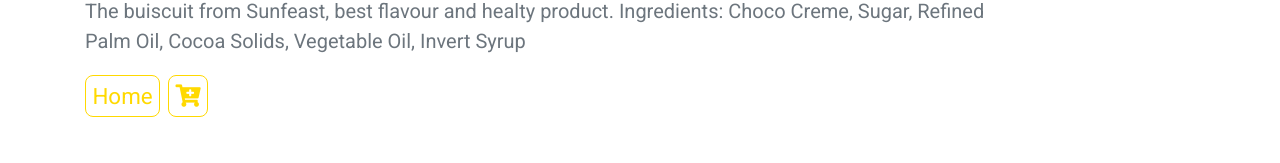
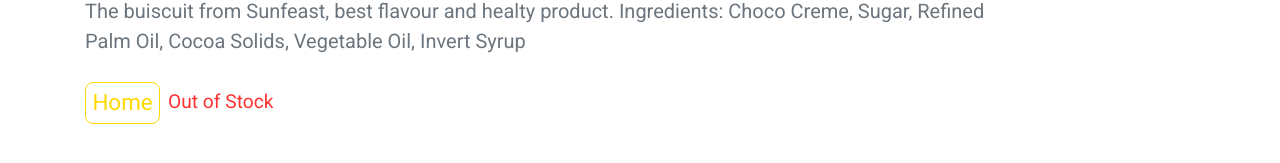
Before and after one commit to Ckbhatia/E-store, a React (Create React App) app: page /details in a window 1280 px wide. Shown: the part 749-912 px from the top of the page. Built offline with nearby package versions, Linux system fonts and the light colour scheme.

Commit message:
feat: add dec, inc, count functionality

```diff
--- a/src/components/Details.jsx
+++ b/src/components/Details.jsx
@@ -1,10 +1,13 @@
 import React, { useContext } from "react";
-import { ProductConsumer, ProductContext } from "../Context";
+import { ProductContext } from "../Context";
 import { Link } from "react-router-dom";
+import styled from "styled-components";
 import { ButtonContainer } from "./Button";
 
 export default function Details() {
-  const { detailProduct, addToCart } = useContext(ProductContext);
+  const { detailProduct, addToCart, incrementItem, decrementItem } = useContext(
+    ProductContext
+  );
   const {
     id,
     company,
@@ -13,7 +16,9 @@ export default function Details() {
     price,
     quantity,
     title,
-    inCart
+    inCart,
+    inStock,
+    count,
   } = detailProduct;
   return (
     <>
@@ -37,25 +42,51 @@ export default function Details() {
                 </strong>
               </h4>
               <p className="text-muted lead">{info}</p>
-              <div>
-                <Link to="/">
+              <div className="btn-link-container d-flex justify-evenly align-items-center">
+                <Link title="Go to home" to="/">
                   <ButtonContainer cart>Home</ButtonContainer>
                 </Link>
-                <ButtonContainer
-                  cart
-                  disabled={inCart ? true : false}
-                  onClick={() => {
-                    addToCart(id);
-                  }}
-                >
+                <ButtonWrapper className="btn-container">
                   {inCart ? (
-                    "inCart"
+                    <div className="cart-control-btn">
+                      <button
+                        className="count-btn inc-btn"
+                        onClick={() => decrementItem(id)}
+                        title="Decrement"
+                      >
+                        -
+                      </button>
+                      <Link
+                        to="cart"
+                        className="text-capitalize mb-0"
+                        title="Go to cart"
+                      >
+                        <button className="to-cart-btn">{count} In Cart</button>
+                      </Link>
+                      <button
+                        className="count-btn dec-btn"
+                        onClick={() => incrementItem(id)}
+                        title="Increment"
+                      >
+                        +
+                      </button>
+                    </div>
+                  ) : inStock ? (
+                    <span className="cart-btn-container">
+                      <button
+                        onClick={() => {
+                          addToCart(id);
+                        }}
+                        className="cart-btn"
+                        title="add to cart"
+                      >
+                        <i className="fas fa-cart-plus" />
+                      </button>
+                    </span>
                   ) : (
-                    <span className="cart-btn-container" title="add to cart">
-                      <i className="fas fa-cart-plus" />
-                    </span>
+                    <span className="stock-out-text">Out of Stock</span>
                   )}
-                </ButtonContainer>
+                </ButtonWrapper>
               </div>
             </div>
           </div>
@@ -64,3 +95,45 @@ export default function Details() {
     </>
   );
 }
+
+const ButtonWrapper = styled.div`
+  margin: 1rem 0;
+  .cart-btn {
+    background-color: transparent;
+    border: none;
+    color: var(--MainGreen);
+    font-size: 1.4rem;
+  }
+
+  .to-cart-btn {
+    font-size: 1rem;
+    color: #25a641;
+    background: transparent;
+    border: 1px solid #25a641;
+    &:hover {
+      background-color: #25a641;
+      color: #fff;
+    }
+  }
+  .count-btn {
+    font-size: 1rem;
+    color: #c4c4c4;
+    background: transparent;
+    // border: 1px solid #c4c4c4;
+    border: 1px solid #c4c4c4;
+    &:hover {
+      color: #6e6e6e;
+    }
+  }
+  .inc-btn {
+    border-right: none;
+  }
+  .dec-btn {
+    border-left: none;
+  }
+
+  .stock-out-text {
+    font-size: 1.2rem;
+    color: #ff3131;
+  }
+`;
```
